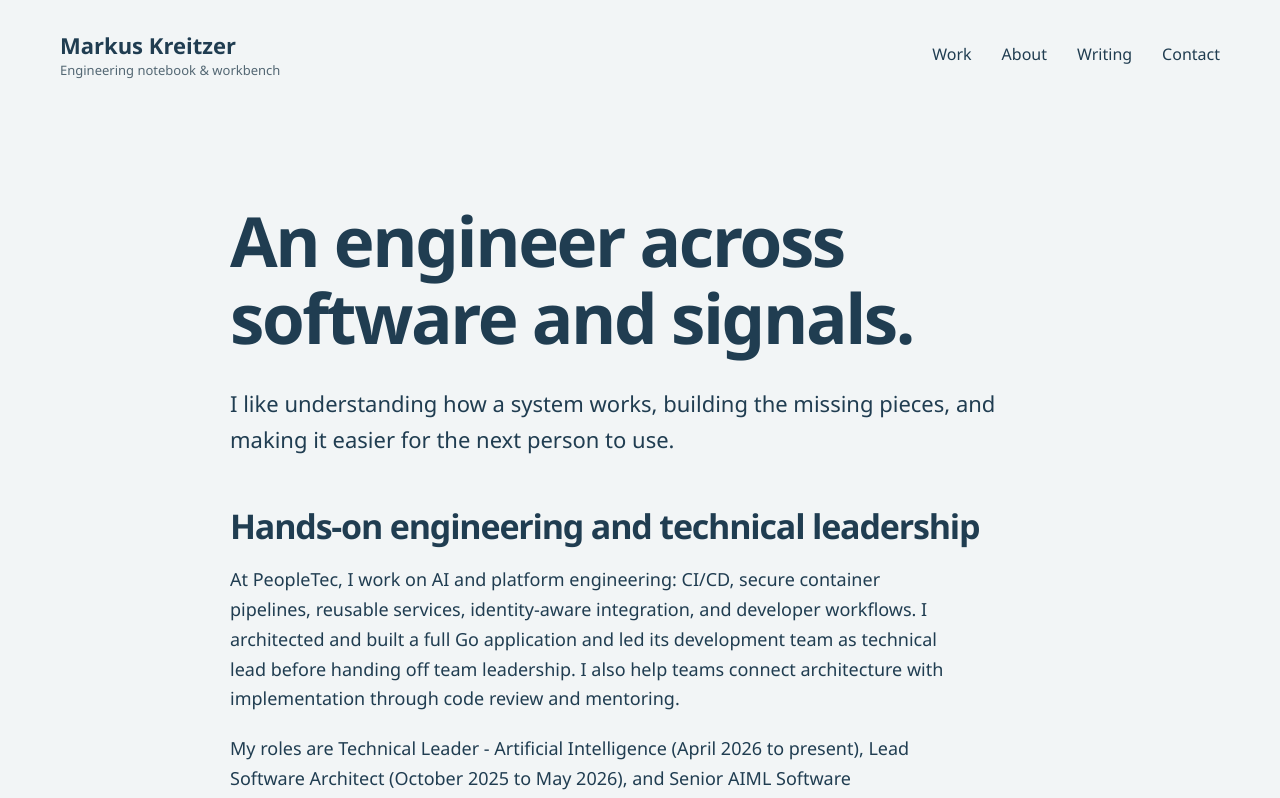
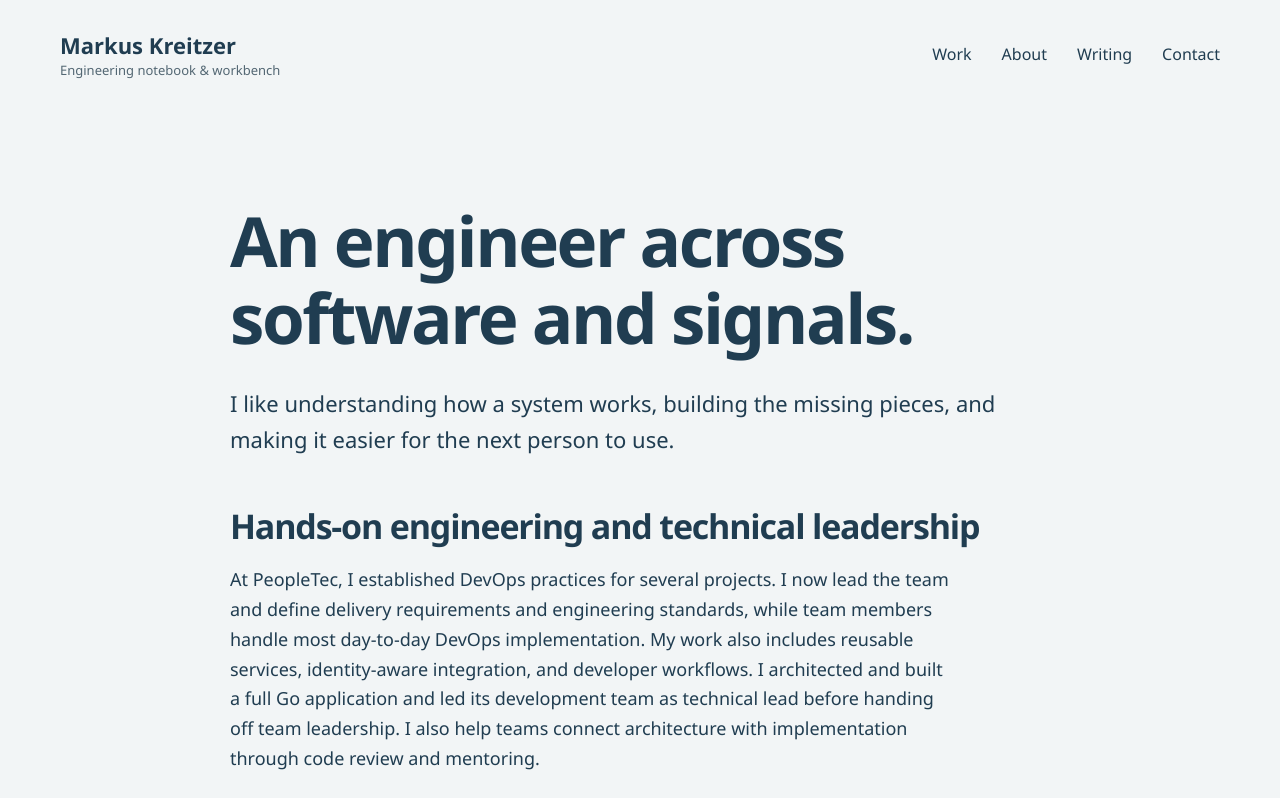
Before and after one commit to markuskreitzer/kreitzer-dot-dev, a Next.js app: page /about in a window 1280 px wide. Shown: the top 798 px of the page. Built offline with nearby package versions, Linux system fonts and the light colour scheme; no server answers.

Commit message:
Clarify current DevOps leadership and team implementation

```diff
--- a/app/about/page.tsx
+++ b/app/about/page.tsx
@@ -24,9 +24,11 @@ export default function AboutPage() {
         <section>
           <h2>Hands-on engineering and technical leadership</h2>
           <p>
-            At PeopleTec, I work on AI and platform engineering: CI/CD, secure
-            container pipelines, reusable services, identity-aware integration,
-            and developer workflows. I architected and built a full Go application
+            At PeopleTec, I established DevOps practices for several projects.
+            I now lead the team and define delivery requirements and engineering
+            standards, while team members handle most day-to-day DevOps
+            implementation. My work also includes reusable services,
+            identity-aware integration, and developer workflows. I architected and built a full Go application
             and led its development team as technical lead before handing off
             team leadership. I also help teams connect architecture with
             implementation through code review and mentoring.
```
